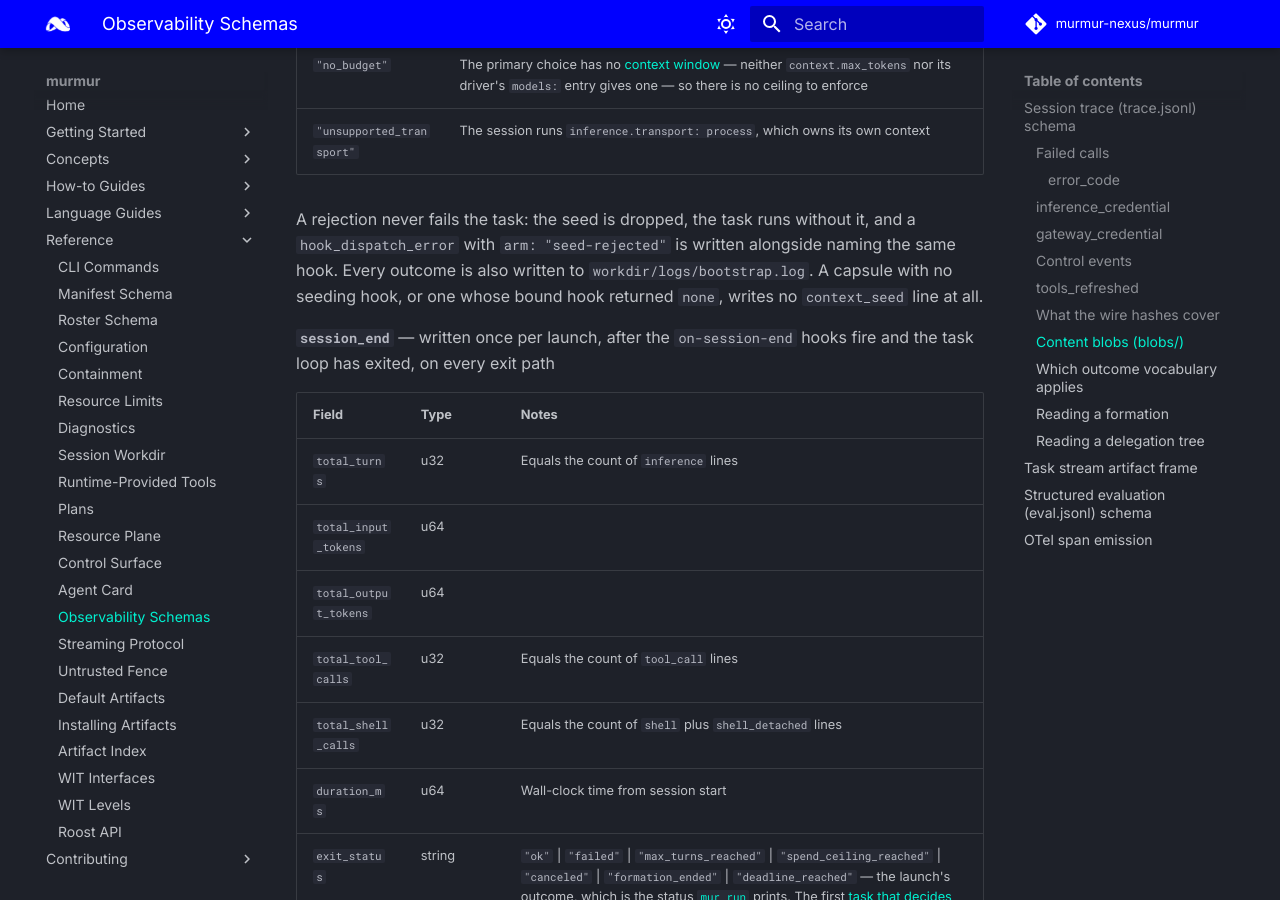
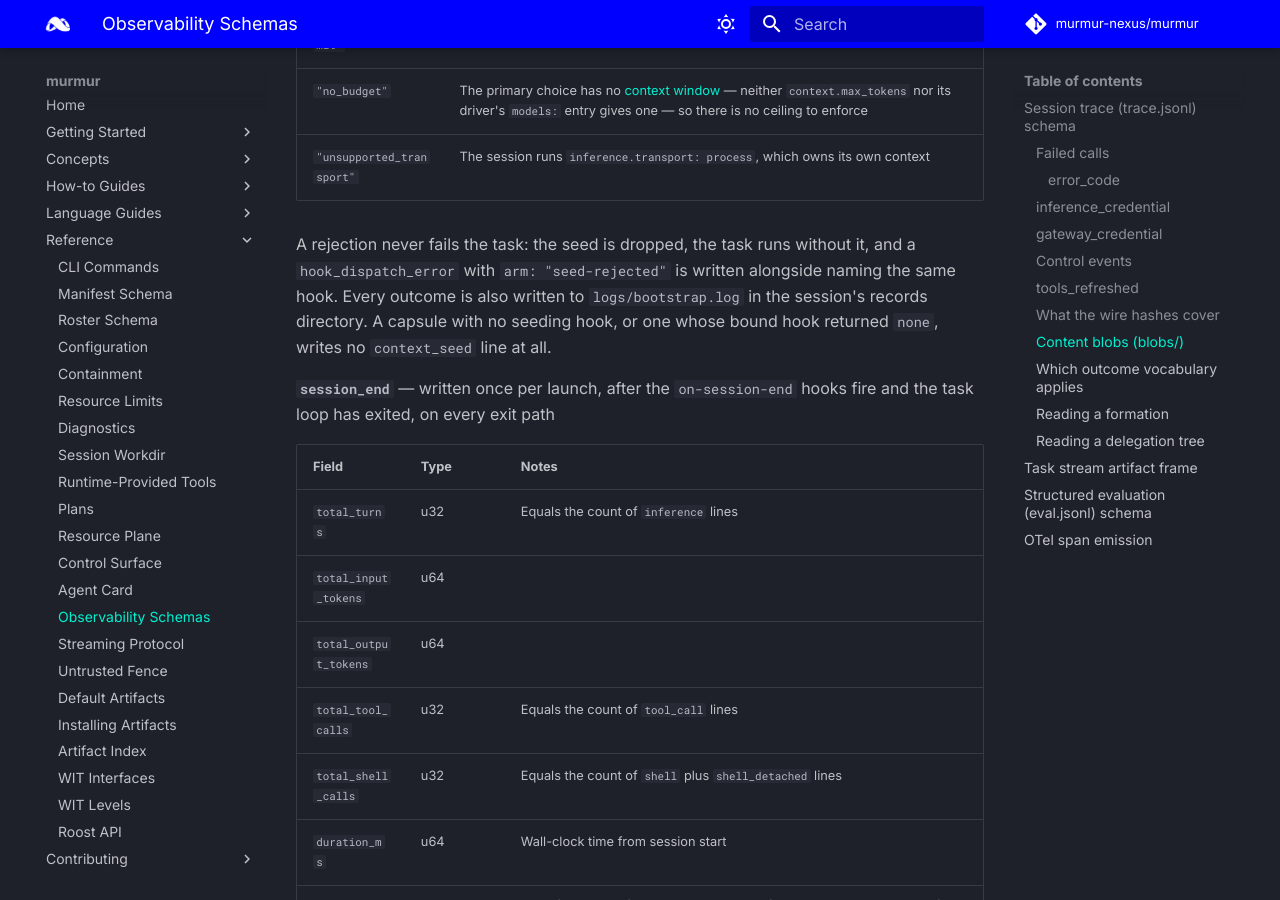
Before and after one commit to murmur-nexus/murmur, an MkDocs documentation site: the page built from docs/content/reference/observability-schemas.md, in a window 1280 px wide and 900 px high, scrolled down 24619 px. Built offline with MkDocs 1.6.1 and Material for MkDocs 9.7.7, drawn with Linux system fonts in a browser that asks for light colours; comment, search, counter and statistics services are not loaded; some of the changed text lies outside the part shown.

```diff
--- a/docs/content/reference/observability-schemas.md
+++ b/docs/content/reference/observability-schemas.md
@@ -488,7 +488,7 @@ left as it was
 | `reason` | string | `"no_hook_replacement"` when no bound hook returned `replace-context`; `"unresolved_tool_call"` when a hook's replacement was discarded because its tool calls and tool results did not pair up |
 
 The session continues over budget on both. Each decline is also written to
-`workdir/logs/bootstrap.log`. A trace can hold any number of them, and a `compaction_declined` on
+`logs/bootstrap.log` in the session's records directory. A trace can hold any number of them, and a `compaction_declined` on
 one turn does not stop a later turn from compacting successfully.
 
 **`context_seed`**{ #context-seed } — written once per task whose `on-task-start` hook returned
@@ -521,7 +521,7 @@ one turn does not stop a later turn from compacting successfully.
 
 A rejection never fails the task: the seed is dropped, the task runs without it, and a
 `hook_dispatch_error` with `arm: "seed-rejected"` is written alongside naming the same hook. Every
-outcome is also written to `workdir/logs/bootstrap.log`. A capsule with no seeding hook, or one
+outcome is also written to `logs/bootstrap.log` in the session's records directory. A capsule with no seeding hook, or one
 whose bound hook returned `none`, writes no `context_seed` line at all.
 
 **`session_end`** — written once per launch, after the `on-session-end` hooks fire and the task
@@ -1389,7 +1389,7 @@ failed early. A `"canceled"` run settles every step, so its counts sum to `steps
 
 - A trace write that fails ends the session with `E-RUN-007` (see [Diagnostics](diagnostics.md)).
   The exceptions are `compaction`, `compaction_declined` and `context_seed`: that failure is
-  logged to `workdir/logs/bootstrap.log` and the session continues.
+  logged to `logs/bootstrap.log` in the session's records directory and the session continues.
 - When the launch fails before `session_start` is written (a missing driver artifact, for
   example), `trace.jsonl` is created but empty. No `session_end` is written, because no session
   started.
```
Also changed, not shown: docs/content/getting-started/quickstart.md (+1 -1 lines), docs/content/how-to/capsules-a2a-messaging.md (+1 -1 lines), docs/content/reference/resource-limits-manual-verification.md (+3 -3 lines), docs/content/reference/roost-api.md (+1 -1 lines), 2 other files.
